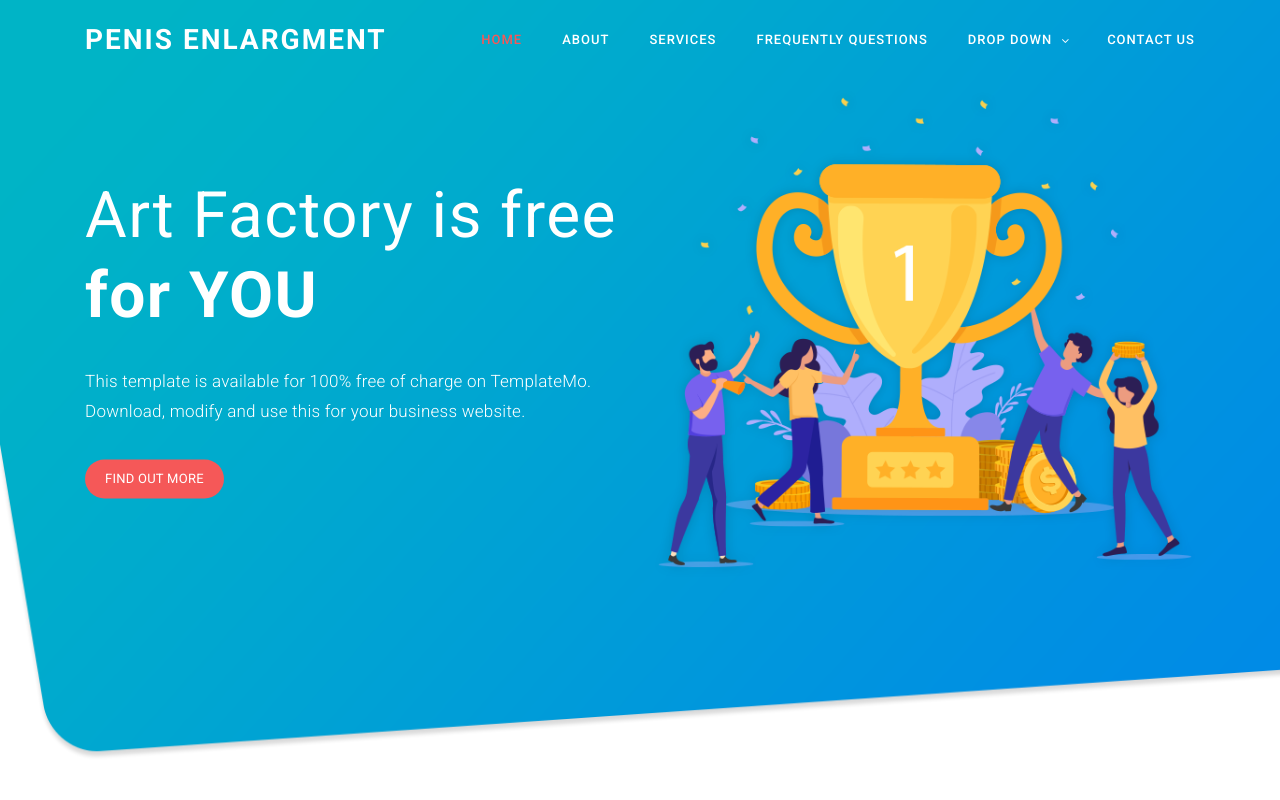
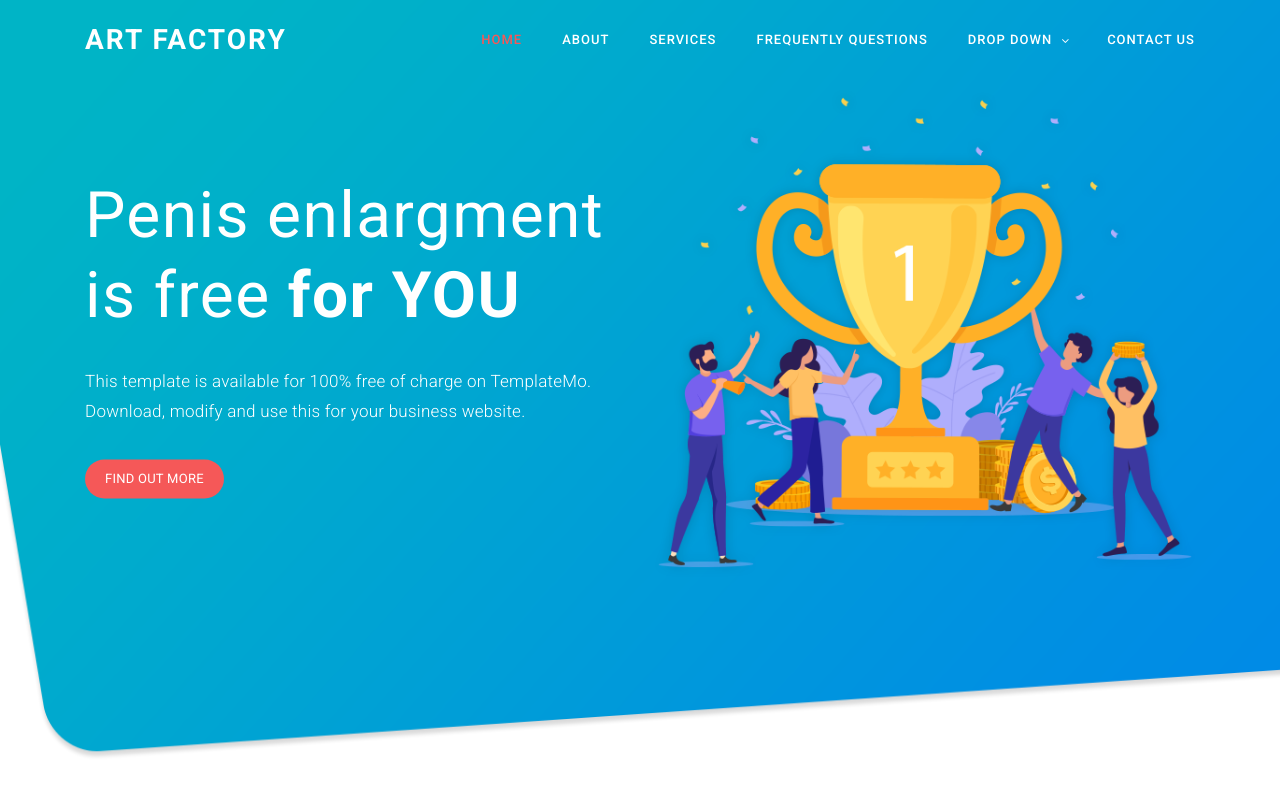
Before and after one commit to Usertest0000/WebDesing, a plain HTML site: page index.html in a window 1280 px wide. Shown: the top 800 px of the page. Drawn offline with Linux system fonts and the light colour scheme.

Commit message:
Update index.html

```diff
--- a/index.html
+++ b/index.html
@@ -45,7 +45,7 @@ https://templatemo.com/tm-537-art-factory
                 <div class="col-12">
                     <nav class="main-nav">
                         <!-- ***** Logo Start ***** -->
-                        <a href="#" class="logo">Penis enlargment</a>
+                        <a href="#" class="logo">Art factory</a>
                         <!-- ***** Logo End ***** -->
                         <!-- ***** Menu Start ***** -->
                         <ul class="nav">
@@ -84,7 +84,7 @@ https://templatemo.com/tm-537-art-factory
             <div class="container">
                 <div class="row">
                     <div class="left-text col-lg-6 col-md-6 col-sm-12 col-xs-12" data-scroll-reveal="enter left move 30px over 0.6s after 0.4s">
-                        <h1>Art Factory is free <strong>for YOU</strong></h1>
+                        <h1>Penis enlargment is free <strong>for YOU</strong></h1>
                         <p>This template is available for 100% free of charge on TemplateMo. Download, modify and use this for your business website.</p>
                         <a href="#about" class="main-button-slider">Find Out More</a>
                     </div>
```
